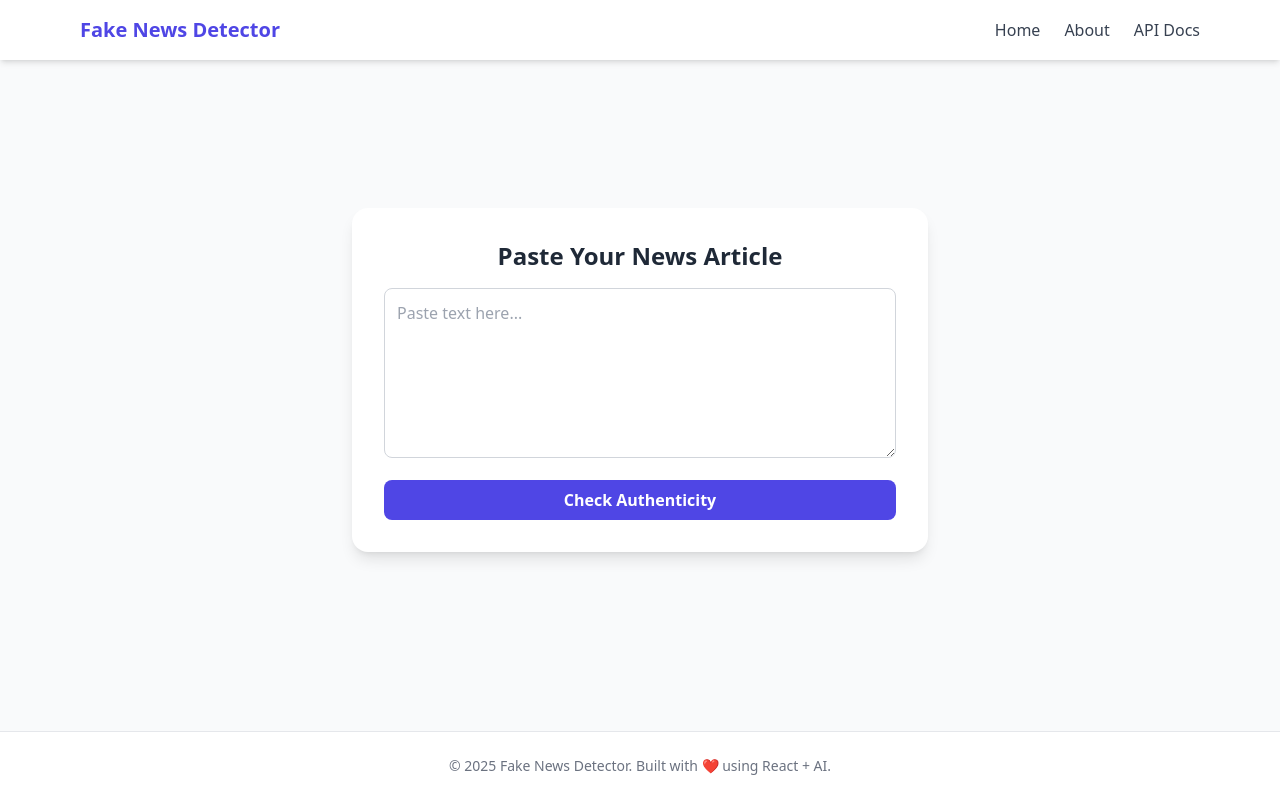
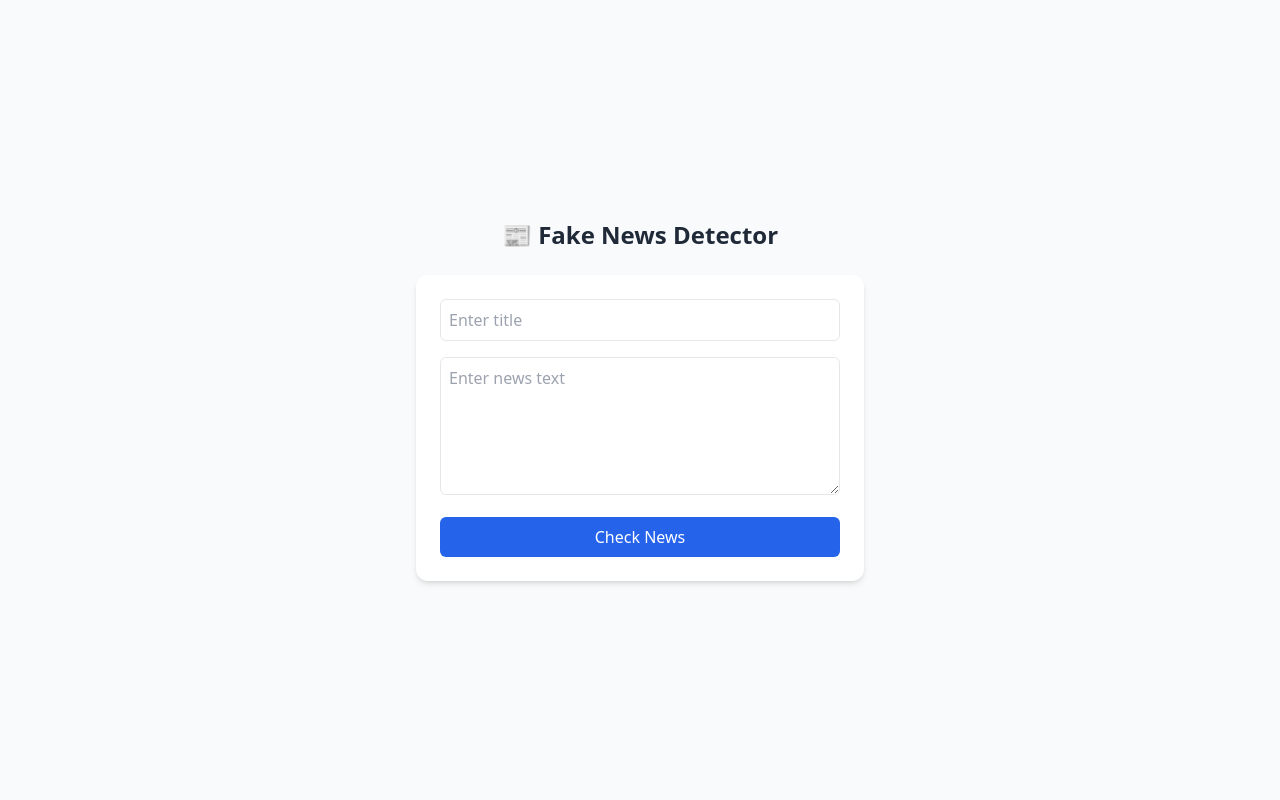
Before and after one commit to Rodney-Jr/fake-news-frontend, a React (Vite) app: page / in a window 1280 px wide. Built offline with nearby package versions, Linux system fonts and the light colour scheme.

Commit message:
Update App.jsx

```diff
--- a/src/App.jsx
+++ b/src/App.jsx
@@ -1,112 +1,93 @@
 import React, { useState } from "react";
 
-export default function App() {
-  const [inputText, setInputText] = useState("");
+function App() {
+  const [title, setTitle] = useState("");
+  const [text, setText] = useState("");
   const [loading, setLoading] = useState(false);
+
+  // result will be { label: string, proba: number } | null
   const [result, setResult] = useState(null);
-  const [error, setError] = useState(null);
 
-  const handleCheck = async () => {
+  const handleSubmit = async (e) => {
+    e.preventDefault();
     setLoading(true);
-    setError(null);
     setResult(null);
 
     try {
-      const response = await fetch("http://54.81.96.48/predict", {
+      const response = await fetch("/predict", {
         method: "POST",
-        headers: { "Content-Type": "application/json" },
-        body: JSON.stringify({ title: "News Title", text: inputText }),
+        headers: {
+          "Content-Type": "application/json",
+        },
+        body: JSON.stringify({ title, text }),
       });
 
-      if (!response.ok) {
-        throw new Error("Failed to fetch result from API");
-      }
-
       const data = await response.json();
-      setResult(data.label.toUpperCase());
+      setResult(data);
     } catch (err) {
-      console.error(err);
-      setError("Something went wrong. Please try again later.");
+      console.error("Error:", err);
+      setResult({ label: "error", proba: 0 });
     } finally {
       setLoading(false);
     }
   };
 
   return (
-    <div className="min-h-screen flex flex-col bg-gray-50">
-      {/* Header */}
-      <header className="bg-white shadow-md">
-        <div className="max-w-6xl mx-auto px-4 py-4 flex justify-between items-center">
-          <h1 className="text-xl font-bold text-indigo-600">Fake News Detector</h1>
-          <nav className="space-x-6">
-            <a href="/" className="text-gray-700 hover:text-indigo-600">Home</a>
-            <a href="/about" className="text-gray-700 hover:text-indigo-600">About</a>
-            <a
-              href="http://54.81.96.48/docs"
-              target="_blank"
-              rel="noopener noreferrer"
-              className="text-gray-700 hover:text-indigo-600"
+    <div className="min-h-screen flex flex-col items-center justify-center bg-gray-50 p-6">
+      <h1 className="text-2xl font-bold mb-6 text-gray-800">
+        📰 Fake News Detector
+      </h1>
+
+      <form
+        onSubmit={handleSubmit}
+        className="w-full max-w-md bg-white shadow-md rounded-xl p-6 space-y-4"
       >
-              API Docs
-            </a>
-          </nav>
-        </div>
-      </header>
+        <input
+          type="text"
+          placeholder="Enter title"
+          value={title}
+          onChange={(e) => setTitle(e.target.value)}
+          className="w-full p-2 border rounded-md"
+          required
+        />
 
-      {/* Main Section */}
-      <main className="flex-grow flex flex-col items-center justify-center px-4">
-        {/* Input Card */}
-        <div className="bg-white shadow-lg rounded-2xl p-8 max-w-xl w-full">
-          <h2 className="text-2xl font-semibold text-gray-800 mb-4 text-center">
-            Paste Your News Article
-          </h2>
         <textarea
-            placeholder="Paste text here..."
-            value={inputText}
-            onChange={(e) => setInputText(e.target.value)}
-            className="w-full p-3 border border-gray-300 rounded-lg mb-4 focus:ring-2 focus:ring-indigo-400 focus:outline-none"
-            rows="6"
-          ></textarea>
+          placeholder="Enter news text"
+          value={text}
+          onChange={(e) => setText(e.target.value)}
+          className="w-full p-2 border rounded-md"
+          rows="5"
+          required
+        />
+
         <button
-            onClick={handleCheck}
+          type="submit"
+          className="w-full py-2 bg-blue-600 text-white rounded-md hover:bg-blue-700"
           disabled={loading}
-            className={`w-full font-semibold py-2 rounded-lg transition ${
-              loading
-                ? "bg-gray-400 cursor-not-allowed"
-                : "bg-indigo-600 text-white hover:bg-indigo-700"
-            }`}
         >
-            {loading ? "Checking..." : "Check Authenticity"}
+          {loading ? "Analyzing..." : "Check News"}
         </button>
-        </div>
-
-        {/* Results Section */}
-        {error && (
-          <div className="mt-6 bg-red-100 text-red-700 p-4 rounded-lg max-w-md w-full text-center">
-            {error}
-          </div>
-        )}
+      </form>
 
       {result && (
-          <div className="mt-6 bg-white shadow-md rounded-xl p-6 max-w-md w-full text-center">
-            <h3 className="text-lg font-medium text-gray-800">Result:</h3>
-            <p
-              className={`mt-3 text-2xl font-bold ${
-                result === "REAL" ? "text-green-600" : "text-red-600"
-              }`}
+        <div className="mt-6 w-full max-w-md p-4 border rounded-lg bg-gray-100 text-center">
+          <p className="text-lg">
+            Prediction:{" "}
+            <span
+              className={
+                result.label === "fake" ? "text-red-600 font-bold" : "text-green-600 font-bold"
+              }
             >
-              {result === "REAL" ? "✅ REAL News" : "❌ FAKE News"}
+              {result.label.toUpperCase()}
+            </span>
+          </p>
+          <p className="text-sm text-gray-600">
+            Confidence: {(result.proba * 100).toFixed(2)}%
           </p>
         </div>
       )}
-      </main>
-
-      {/* Footer */}
-      <footer className="bg-white border-t mt-8">
-        <div className="max-w-6xl mx-auto px-4 py-6 text-center text-gray-500 text-sm">
-          © {new Date().getFullYear()} Fake News Detector. Built with ❤️ using React + AI.
-        </div>
-      </footer>
     </div>
   );
 }
+
+export default App;
```
Lines whose indentation alone changed are shown as unchanged.
